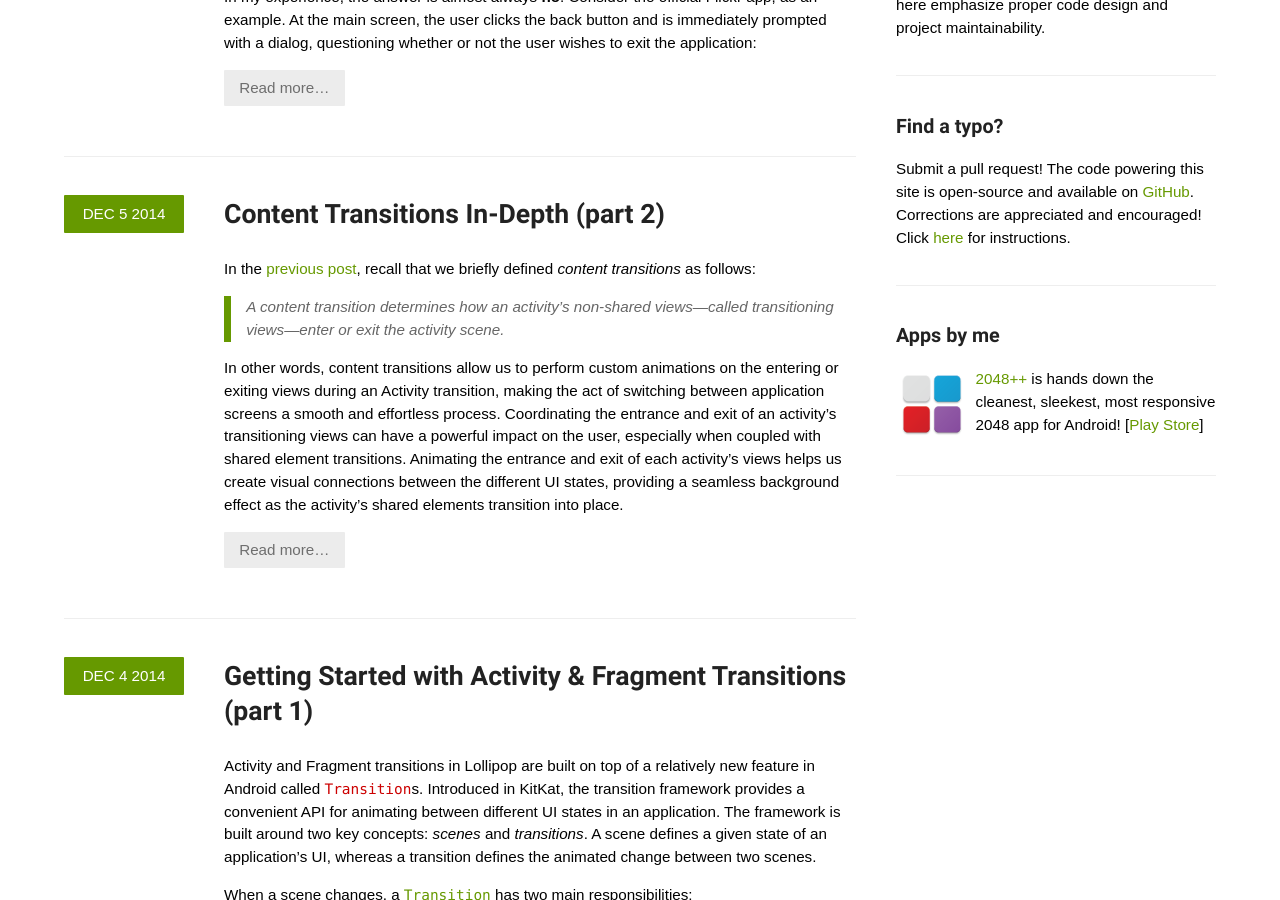
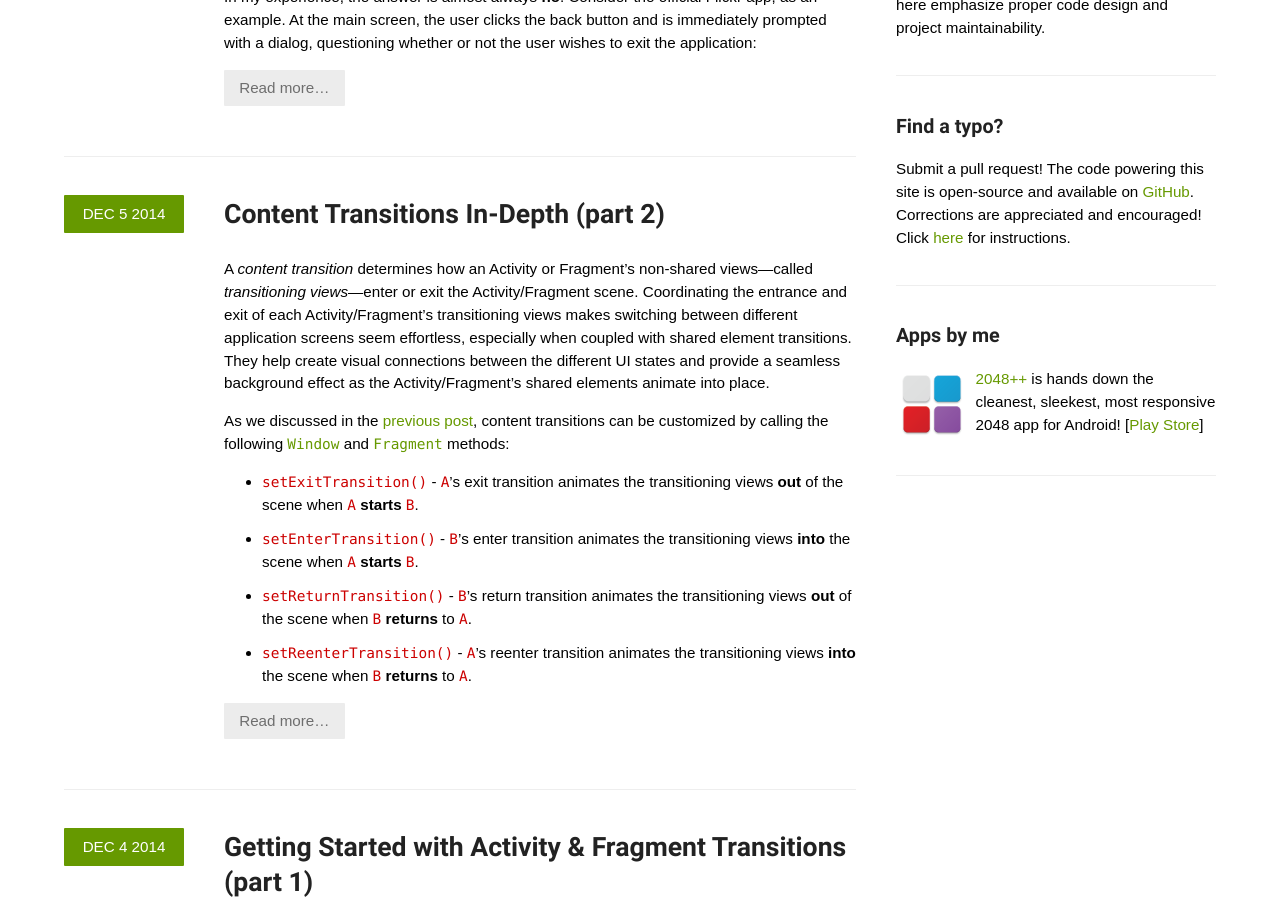
Before and after one commit to alexjlockwood/AndroidDesignPatterns, a Jekyll site: the page built from index.html, in a window 1280 px wide and 900 px high, scrolled down 289 px. Built offline with Jekyll 4.4.1, drawn with Linux system fonts in a browser that asks for light colours; some web fonts are replaced; Markdown is read by kramdown in place of the engine named in the settings; the list of posts is cut into pages by our own code; comment, search, counter and statistics services are not loaded.

Commit message:
updated some blog post stuff

```diff
--- a/_posts/2014-12-05-activity-fragment-content-transitions-in-depth-part2.md
+++ b/_posts/2014-12-05-activity-fragment-content-transitions-in-depth-part2.md
@@ -12,19 +12,22 @@ This post will give an in-depth analysis of _content transitions_ and their role
 * **Part 3:** Shared Element Transitions In-Depth (_coming soon!_)
 * **Part 4:** Activity & Fragment Transition Examples (_coming soon!_)
 
-While these posts will focus mainly on Activity transitions, note that most of the information presented will also apply to Fragment transitions as well, with only some minor differences. I'll do my best to point out these differences as they are encountered in the posts!
+(**TODO: is this necessary?**) While these posts will focus mainly on Activity transitions, note that most of the information presented will also apply to Fragment transitions as well, with only some minor differences. I'll do my best to point out these differences as they are encountered in the posts!
 
-Let's begin by summarizing what we learned about content transitions from [part 1][part1] and illustrating how they can be used in real-world applications to achieve smooth, seamless animations in Android Lollipop.
+We begin by summarizing what we learned about content transitions from [part 1][part1] and illustrating how they can be used in real-world applications to achieve smooth, seamless animations in Android Lollipop.
 
 ### What is a Content Transition?
 
 <!--morestart-->
 
-In the [previous post][part1], recall that we briefly defined _content transitions_ as follows:
+A _content transition_ determines how an Activity or Fragment's non-shared views&mdash;called _transitioning views_&mdash;enter or exit the Activity/Fragment scene. Coordinating the entrance and exit of each Activity/Fragment's transitioning views makes switching between different application screens seem effortless, especially when coupled with shared element transitions. They help create visual connections between the different UI states and provide a seamless background effect as the Activity/Fragment's shared elements animate into place.
 
-> A _content transition_ determines how an activity's non-shared views&mdash;called _transitioning views_&mdash;enter or exit the activity scene.
+As we discussed in the [previous post][part1], content transitions can be customized by calling the following [`Window`][Window] and [`Fragment`][Fragment] methods:
 
-In other words, content transitions allow us to perform custom animations on the entering or exiting views during an Activity transition, making the act of switching between application screens a smooth and effortless process. Coordinating the entrance and exit of an activity's transitioning views can have a powerful impact on the user, especially when coupled with shared element transitions. Animating the entrance and exit of each activity's views helps us create visual connections between the different UI states, providing a seamless background effect as the activity's shared elements transition into place.
+* `setExitTransition()` - `A`'s exit transition animates the transitioning views **out** of the scene when `A` **starts** `B`.
+* `setEnterTransition()` - `B`'s enter transition animates the transitioning views **into** the scene when `A` **starts** `B`.
+* `setReturnTransition()` - `B`'s return transition animates the transitioning views **out** of the scene when `B` **returns** to `A`.
+* `setReenterTransition()` - `A`'s reenter transition animates the transitioning views **into** the scene when `B` **returns** to `A`.
 
 <!--more-->
 
@@ -133,6 +136,9 @@ In this post we learned blah and blah. In the next post we will learn blah. Don'
   [addTarget]: https://developer.android.com/reference/android/transition/Transition.html#addTarget(android.view.View)
   [excludeTarget]: https://developer.android.com/reference/android/transition/Transition.html#excludeTarget(android.view.View,%20boolean)
 
+  [Window]: http://developer.android.com/reference/android/view/Window.html
+  [Fragment]: http://developer.android.com/reference/android/app/Fragment.html
+
   [part1]: /2014/12/activity-fragment-transitions-in-android-lollipop-part1.html
   [part2]: /2014/12/content-transitions-in-depth-part2.html
   [part3]: /2014/11/shared-element-transitions-in-depth-part3.html
```
Also changed, not shown: other parts of _posts/2014-12-05-activity-fragment-content-transitions-in-depth-part2.md (+1 -1 lines).
